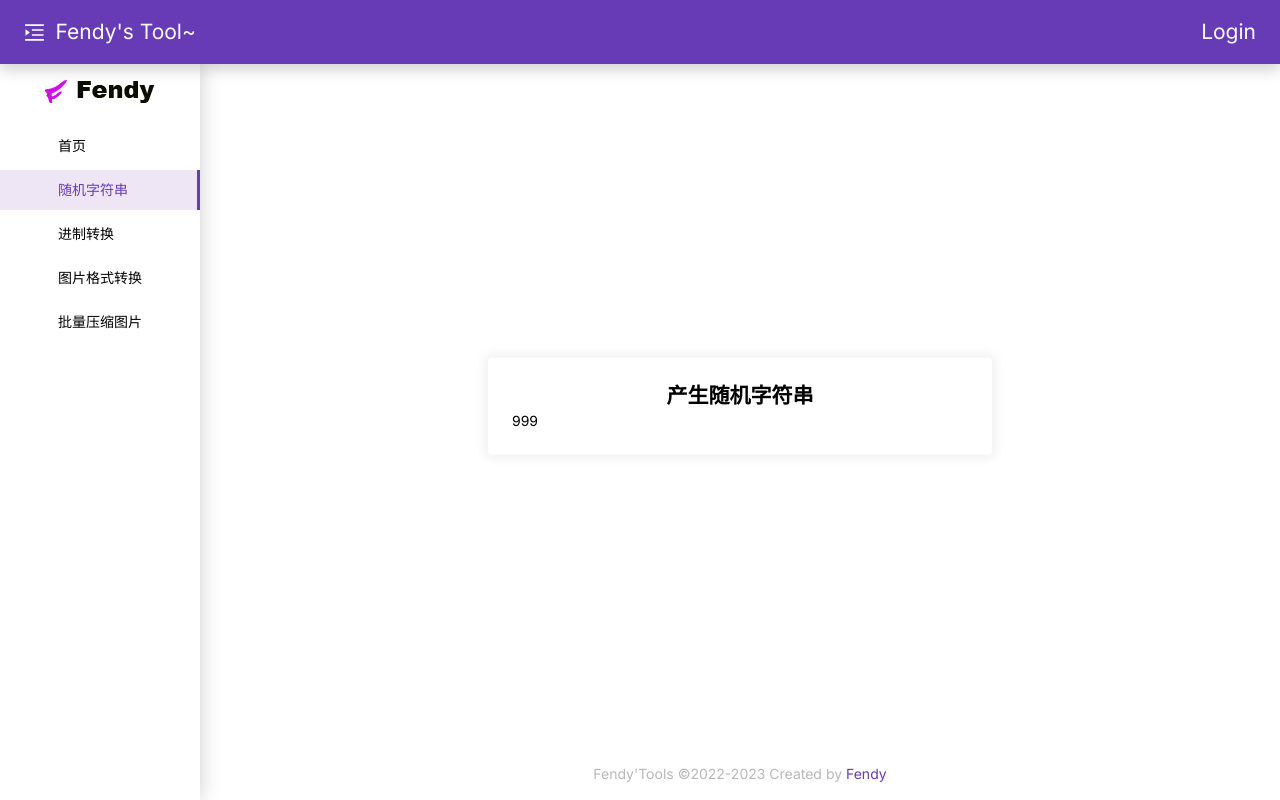
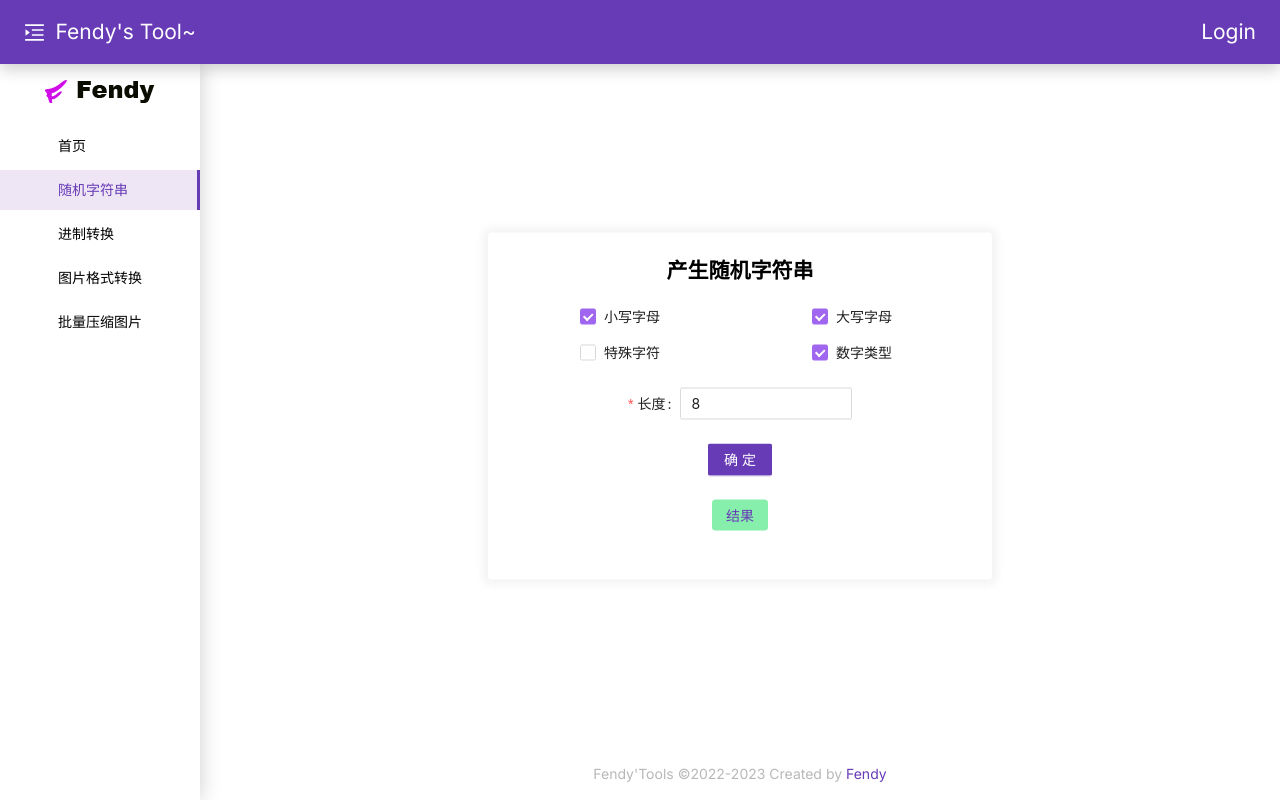
Before and after one commit to Fendy5/tool, a Next.js app: page /random-string in a window 1280 px wide. Built offline with nearby package versions, Linux system fonts and the light colour scheme.

Commit message:
feat: 随机字符串

```diff
--- a/src/app/(home)/random-string/page.tsx
+++ b/src/app/(home)/random-string/page.tsx
@@ -1,15 +1,49 @@
-/**
- * @Author fendy
- * @CreateTime 2023/6/12 12:21
- * @Description
- */
+'use client'
+
+import { Form, Checkbox, Input, Button } from 'antd'
+import { OptionsProp, FormProps, StringType } from '@/app/types/random-string'
+import { useState } from 'react'
 
 export default function Page() {
+  const [form] = Form.useForm()
+  const [res, setRes] = useState('结果')
+  const defaultCheckedOptions = ['lowerCase', 'capital', 'number']
+  const checkOptions: OptionsProp[] = [
+    { label: '小写字母', value: 'lowerCase' },
+    { label: '大写字母', value: 'capital' },
+    { label: '特殊字符', value: 'special' },
+    { label: '数字类型', value: 'number' }
+  ]
+  const onFinish = (value: FormProps) => {
+    const str = value.checkedList.map((type) => StringType[type]).join('')
+    let res = ''
+    for (let i = 0; i < parseInt(value.len); i++) {
+      res += str.charAt(Math.floor(Math.random() * str.length))
+    }
+    setRes(res)
+  }
   return (
     <div className={'absolute-center max-w-[36rem] w-4/5'}>
       <div className="card">
-        <div className="text-center text-2xl font-bold">产生随机字符串</div>
-        <div>999</div>
+        <div className="text-center text-2xl font-bold mb-6">产生随机字符串</div>
+        <Form initialValues={{ checkedList: defaultCheckedOptions, len: 8 }} form={form} onFinish={onFinish}>
+          <Form.Item name="checkedList">
+            <Checkbox.Group className={'w-full grid grid-cols-2 gap-y-4 justify-items-center'} options={checkOptions} />
+          </Form.Item>
+          <div className={'my-4 mx-auto w-64'}>
+            <Form.Item label="长度" name="len" rules={[{ required: true, message: '请输入字符串长度' }]}>
+              <Input min={1} type={'number'} placeholder={'请输入字符串长度'} />
+            </Form.Item>
+          </div>
+          <Form.Item className={'text-center'}>
+            <Button type="primary" htmlType="submit">
+              确定
+            </Button>
+          </Form.Item>
+          <Form.Item className={'text-center'}>
+            <span className={'text-primary px-4 py-2 bg-green-300 break-all rounded'}>{res}</span>
+          </Form.Item>
+        </Form>
       </div>
     </div>
   )
--- /dev/null
+++ b/src/app/types/random-string.ts
@@ -0,0 +1,17 @@
+export interface OptionsProp {
+  label: string
+  value: string
+  disabled?: boolean
+}
+
+export enum StringType {
+  number = '1234567890',
+  lowerCase = 'abcdefghijklmnopqrstuvwxyz',
+  capital = 'ABCDEFGHIJKLMNOPQRSTUVWXYZ',
+  special = '~!@#$%^&*()_+-=[]{}|<>?/'
+}
+
+export interface FormProps {
+  len: string
+  checkedList: (keyof typeof StringType)[]
+}
--- a/tailwind.config.js
+++ b/tailwind.config.js
@@ -1,18 +1,16 @@
 /** @type {import('tailwindcss').Config} */
 module.exports = {
-  content: [
-    './src/pages/**/*.{js,ts,jsx,tsx,mdx}',
-    './src/components/**/*.{js,ts,jsx,tsx,mdx}',
-    './src/app/**/*.{js,ts,jsx,tsx,mdx}',
-  ],
+  content: ['./src/pages/**/*.{js,ts,jsx,tsx,mdx}', './src/components/**/*.{js,ts,jsx,tsx,mdx}', './src/app/**/*.{js,ts,jsx,tsx,mdx}'],
   theme: {
     extend: {
       backgroundImage: {
         'gradient-radial': 'radial-gradient(var(--tw-gradient-stops))',
-        'gradient-conic':
-          'conic-gradient(from 180deg at 50% 50%, var(--tw-gradient-stops))',
+        'gradient-conic': 'conic-gradient(from 180deg at 50% 50%, var(--tw-gradient-stops))'
       },
-    },
+      textColor: {
+        primary: 'rgb(103, 58, 182)'
+      }
+    }
   },
-  plugins: [],
+  plugins: []
 }
```
